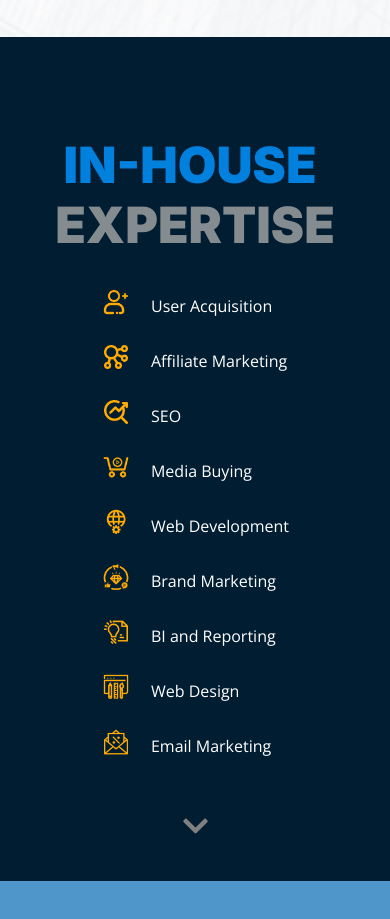
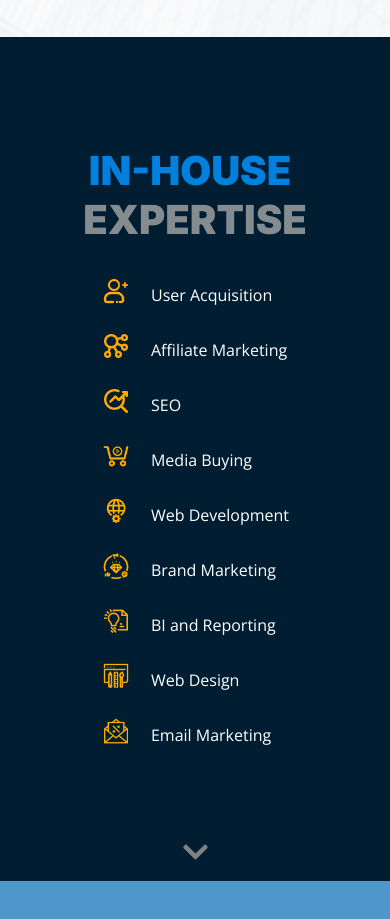
Before and after one commit to ggenobisa/primeonline, a React (Create React App) app: page / in a window 390 px wide. Shown: the part 6680-7599 px from the top of the page. Built offline with nearby package versions, Linux system fonts and the light colour scheme; the HTML template or start-up script is replaced by a standard one.

Commit message:
Clean css and minor adjuments in expertise

```diff
--- a/src/components/About.css
+++ b/src/components/About.css
@@ -5,7 +5,6 @@
     position: relative;
     border-bottom: 5px dotted #60A7DB;
 }
-
 
 .about .content {
     height: 90%;
@@ -30,6 +29,7 @@
     font-size: 70px;
     font-weight: 900;
 }
+
 .about .content .about-us-container-heading h2:first-child {
     color: var(--primary);
     padding-right: 10px;
--- a/src/components/Contact.css
+++ b/src/components/Contact.css
@@ -5,8 +5,6 @@
     margin-top: -85px;
     visibility: hidden;
 }
-
-
 
 .contact {
     background-color: var(--contact);
@@ -55,6 +53,7 @@
     margin-top: 60px;
     padding: 0 100px;
 }
+
 .Form .column-2 {
     display: inline-flex;
     width: 100%;
@@ -124,7 +123,6 @@ input[type="submit"]:hover {
     font-weight: 300;
 }
 
-
 ::-webkit-input-placeholder {
     color: var(--plain);
     font-size: 24px;
@@ -155,7 +153,6 @@ input[type="submit"]:hover {
     font-weight: 300;
 }
 
-
 .prime-details .container {
     grid-template-columns: 50% 50%;
     font-family: 'Open Sans', sans-serif;
@@ -169,6 +166,7 @@ input[type="submit"]:hover {
 .prime-details .container .col-1 h4 {
     font-weight: 100;
 }
+
 .prime-details .container .col-1 h4:nth-child(2){
     margin-top: 50px;
     margin-bottom: 0;
@@ -212,7 +210,6 @@ input[type="submit"]:hover {
     .contact .container .col-2 h3 {font-size: 30px;}
     .contact .container .col-2 .prime-details {display: none;}
     .contact .container .col-1 {max-width: 100%;}
-    /* .contact .container .col-1 img {transform: unset;position: unset;transform: scale(1.3);} */
     .contact .container .col-1 img {transform: unset;position: unset;width: 100%; transform: scale(1.3);}
     .Form {padding: 1rem; margin-top: 35px;}
     .Form .column-2 {display: block;}
@@ -247,11 +244,13 @@ input[type="submit"]:hover {
 
     .contact .container .col-3 .soc-icons {text-align: center; margin-top: 50px;}
     .contact .container .col-3 .soc-icons img {width: 50px; margin-right: 15px;}
+
+    .contact .container .col-1,
+    .contact .container .col-2,
+    .contact .container .col-3 {width: 100%;}
+    /* .contact .container .col-3 .container {width: 45%;margin: 0 auto;padding-bottom: 15px;} */
 }
 
 @media screen and (max-width:940px) and (orientation: landscape) {
-    .contact .container .col-1,
-    .contact .container .col-2,
-    .contact .container .col-3 {width: 100%;}
     .contact .container .col-3 .container {width: 45%;margin: 0 auto;padding-bottom: 15px;}
 }
--- a/src/components/Expertise.css
+++ b/src/components/Expertise.css
@@ -1,20 +1,9 @@
-/* #expertise::before {
-    content: '';
-    display: block;
-    height: 55px;
-    margin-top: -55px;
-    visibility: hidden;
-} */
-
-
-
 .expertise {
     background-color: var(--background);
     height: 100vh;
     width: 100%;
     position: relative;
 }
-
 
 .expertise .content {
     height: 100%;
@@ -37,8 +26,8 @@
 
 .expertise .content .expertise-container-heading h2 {
     font-size: 70px;
-    /* font-weight: 700; */
 }
+
 .expertise .content .expertise-container-heading h2:first-child {
     color: var(--primary);
     padding-right: 10px;
@@ -94,18 +83,22 @@
 
     /* .expertise {height: 94vh;} */
     .expertise .content .expertise-container-heading {display:block; padding: 2rem 0;}
-    .expertise .content .expertise-container-heading h2 {font-size: 50px;}
+    .expertise .content .expertise-container-heading h2 {font-size: 40px;}
     .expertise .content .expertise-content {margin: 0 auto; padding: 0 0 2rem 0;}
     .expertise-content .container {grid-template-columns: 1fr;}
     .expertise-content .container ul li {font-size: 16px; margin-bottom: 25px;}
     .expertise-content .container ul li img {width: 50px;}
-    .expertise .content .expertise-btn {bottom: 3%;}
+    .expertise .content .expertise-btn {bottom: 0;}
 }
 
 @media screen and (max-width:940px) and (orientation: landscape) {
     .expertise {height: auto;}
     .expertise .content .expertise-container-heading {padding: 5rem 0 2rem;}
     .expertise .content .expertise-btn {bottom: 0;}
-    /* .expertise .content .expertise-container-heading {padding: 2rem 0;} */
-    /* .expertise .content .expertise-content {padding: 0 0 4rem 0;}*/
 }
+
+@media screen and (max-width:375px) {
+    .expertise {height: auto;}
+    .expertise .content .expertise-container-heading {padding-top: 6rem;}
+
+}
--- a/src/components/Hero.css
+++ b/src/components/Hero.css
@@ -4,7 +4,6 @@
     width: 100%;
     position: relative;
 }
-
 
 .hero .content {
     height: 100%;
--- a/src/components/Navbar.css
+++ b/src/components/Navbar.css
@@ -53,28 +53,10 @@
 
 /*---------------------RESPONSIVE CSS-------------------------*/
 @media screen and (max-width:940px) {
-    .header {
-        max-width: 100%;
-        height: 70px;
-    }
-
-    .header .navbar {
-        max-width: 100%;
-        position: relative;
-    }
-
-    .hamburger {
-        display: block;
-
-    }
-
-    .hamburger .btn-fatimes {
-        position: absolute;
-        left: 3%;
-        top: 10%;
-        z-index: 1;
-    }
-
+    .header {max-width: 100%;height: 70px;}
+    .header .navbar {max-width: 100%;position: relative;}
+    .hamburger {display: block;}
+    .hamburger .btn-fatimes {position: absolute;left: 3%;top: 10%;z-index: 1;}
     .nav-menu {
         position: fixed;
         left: -100%;
@@ -99,29 +81,11 @@
         text-align: left;
     }
 
-    .nav-menu.active .prime-details {
-        padding: 0 1.5rem;
-        position: absolute;
-        bottom: 5%;
-    }
-    .nav-menu.active .prime-details p {
-        font-size: 14px;
-        font-weight: 600;
-        color: var(--primary);
-        margin-bottom: 10px;
-    }
-
-    .nav-menu.active .prime-details ul {
-        display: inline-flex;
-    }
-    .nav-menu.active .prime-details ul li img {
-        width: 40px;
-        margin-right: 5px;
-    }
-
-    .header .navbar img {
-        width: 175px;
-    }
+    .nav-menu.active .prime-details {padding: 0 1.5rem;position: absolute;bottom: 5%;}
+    .nav-menu.active .prime-details p {font-size: 14px;font-weight: 600;color: var(--primary);margin-bottom: 10px;}
+    .nav-menu.active .prime-details ul {display: inline-flex;}
+    .nav-menu.active .prime-details ul li img {width: 40px;margin-right: 5px;}
+    .header .navbar img {width: 175px;}
 
     .overlay {
         position: absolute;
@@ -129,7 +93,7 @@
         background-color: black;
         width: 100%;
         height: 100vh;
-        opacity: 0.7;
+        opacity: 0.8;
         z-index: 0;
         display: none;}
 }
--- a/src/components/Overlay.css
+++ b/src/components/Overlay.css
@@ -4,6 +4,6 @@
     width: 100%;
     height: 100vh;
     z-index: 1;
-    background-color: rgba(0,0,0,0.7);
+    background-color: rgba(0,0,0,0.8);
     display: none;
 }
```
Also changed, not shown: src/components/Brand.css (+1 -17 lines), src/components/Timeline.css (+1 -8 lines), 6 other files (tests, documents, lock files or other folders).
